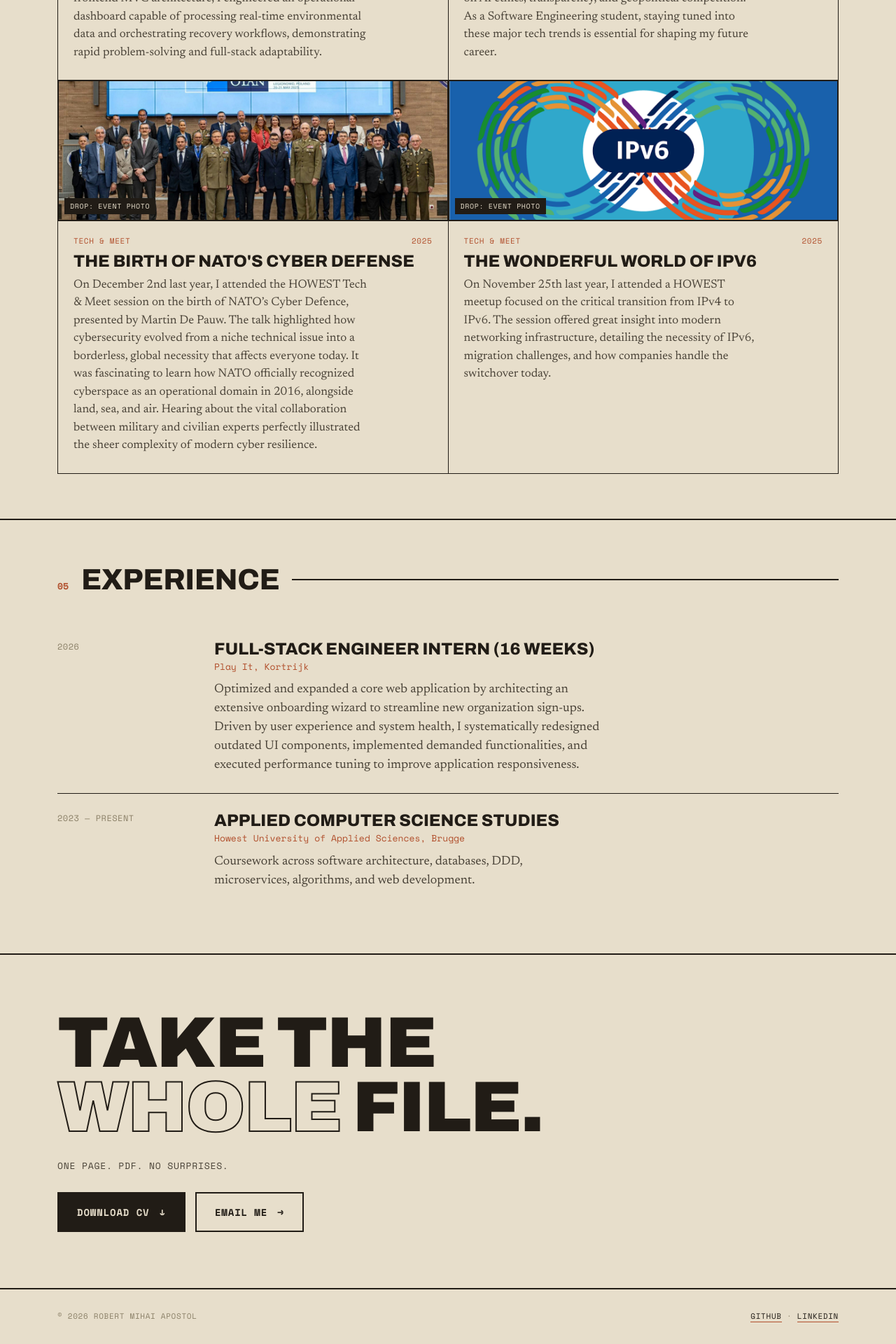
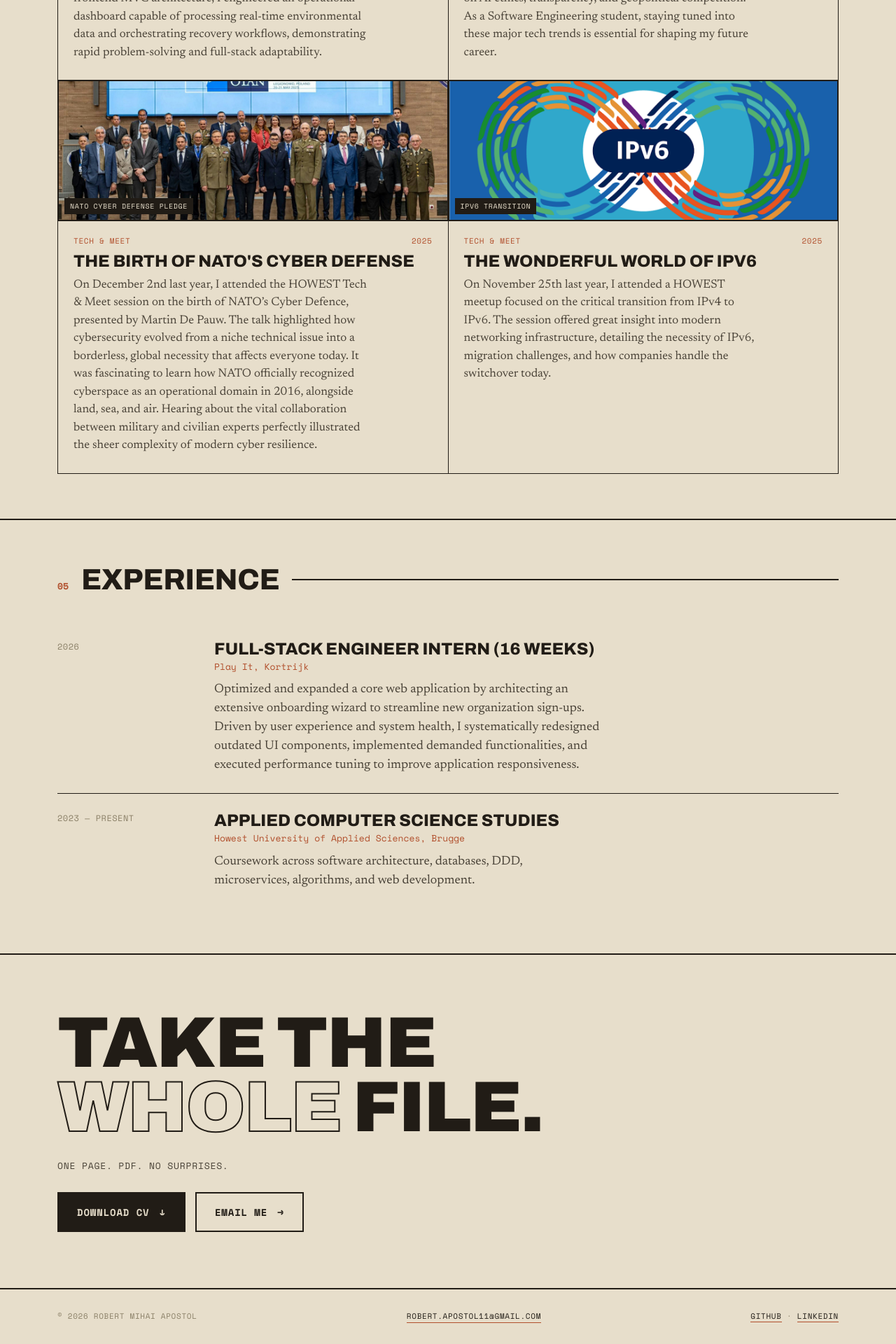
Before and after one commit to osaatasss/e-portfolio, a React (Vite) app: page / in a window 1280 px wide. Shown: the part 3739-5659 px from the top of the page at 70% size. Built offline with nearby package versions, Linux system fonts and the light colour scheme.

Commit message:
added email to footer and photo descriptions

```diff
--- a/src/components/Events.tsx
+++ b/src/components/Events.tsx
@@ -13,6 +13,7 @@ const EVENTS = [
         'I developed a full-stack solution under strict time constraints. Using TypeScript, a Node.js middleware framework, and a frontend MVC architecture, ' +
         'I engineered an operational dashboard capable of processing real-time environmental data and orchestrating recovery workflows, demonstrating rapid problem-solving and full-stack adaptability.',
     img:HTF,
+    imgLabel: 'Hackathon',
   },
   {
     type: 'Tech & Meet',
@@ -23,6 +24,7 @@ const EVENTS = [
         'What resonated most was the broader discussion on AI ethics, transparency, and geopolitical competition. ' +
         'As a Software Engineering student, staying tuned into these major tech trends is essential for shaping my future career.',
     img:deepSeek,
+    imgLabel: 'ChatGPT Killer?',
   },
   {
     type: 'Tech & Meet',
@@ -33,6 +35,7 @@ const EVENTS = [
         'It was fascinating to learn how NATO officially recognized cyberspace as an operational domain in 2016, alongside land, sea, and air. ' +
         'Hearing about the vital collaboration between military and civilian experts perfectly illustrated the sheer complexity of modern cyber resilience.',
     img:natoCybersec,
+    imgLabel: 'NATO Cyber Defense pledge',
   },
   {
     type: 'Tech & Meet',
@@ -40,7 +43,8 @@ const EVENTS = [
     title: 'The Wonderful World of IPv6',
     desc: 'On November 25th last year, I attended a HOWEST meetup focused on the critical transition from IPv4 to IPv6. ' +
         'The session offered great insight into modern networking infrastructure, detailing the necessity of IPv6, migration challenges, and how companies handle the switchover today.',
-    img:ipv6
+    img:ipv6,
+    imgLabel: 'IPv6 transition',
   },
 ];
 
@@ -60,10 +64,10 @@ const Events = () => (
       </div>
 
       <div className="rv grid grid-cols-1 md:grid-cols-2 border-t border-l border-ink">
-        {EVENTS.map(({ type, date, title, desc, img }) => (
+        {EVENTS.map(({ type, date, title, desc, img, imgLabel }) => (
           <article key={title} className="border-r border-b border-ink">
             <div className="border-b-[1.5px] border-ink">
-              <Placeholder label="drop: event photo" minHeight={200} image={img} />
+              <Placeholder label={imgLabel} minHeight={200} image={img} />
             </div>
             <div className="px-[22px] pt-[20px] pb-[26px]">
               <div className="font-mono text-[11px] tracking-[0.06em] uppercase text-rust mb-2 flex justify-between">
--- a/src/components/Footer.tsx
+++ b/src/components/Footer.tsx
@@ -2,6 +2,13 @@ const Footer = () => (
   <footer className="border-t-2 border-ink py-[30px]">
     <div className="max-w-[1180px] mx-auto px-8 flex justify-between gap-4 flex-wrap font-mono text-[11px] uppercase tracking-[0.06em] text-mute">
       <span>© 2026 Robert Mihai Apostol</span>
+      <a
+        href="mailto:robert.apostol11@gmail.com"
+        className="text-ink no-underline border-b border-rust hover:text-rust transition-colors duration-200"
+        aria-label="Email"
+      >
+        robert.apostol11@gmail.com
+      </a>
       <span>
         <a
           href="https://github.com/osaatasss"
--- a/src/components/Resume.tsx
+++ b/src/components/Resume.tsx
@@ -18,7 +18,7 @@ const Resume = () => (
         <a href="/cv.pdf" className="btn-solid" download="Robert_Apostol_CV.pdf" aria-label="Download résumé PDF">
           Download CV <span className="arr">↓</span>
         </a>
-        <a href="mailto:robert.apostol@student.howest.be" className="btn-ghost" aria-label="Send email">
+        <a href="mailto:robert.apostol11@gmail.com" className="btn-ghost" aria-label="Send email">
           Email me <span className="arr">→</span>
         </a>
       </div>
```
